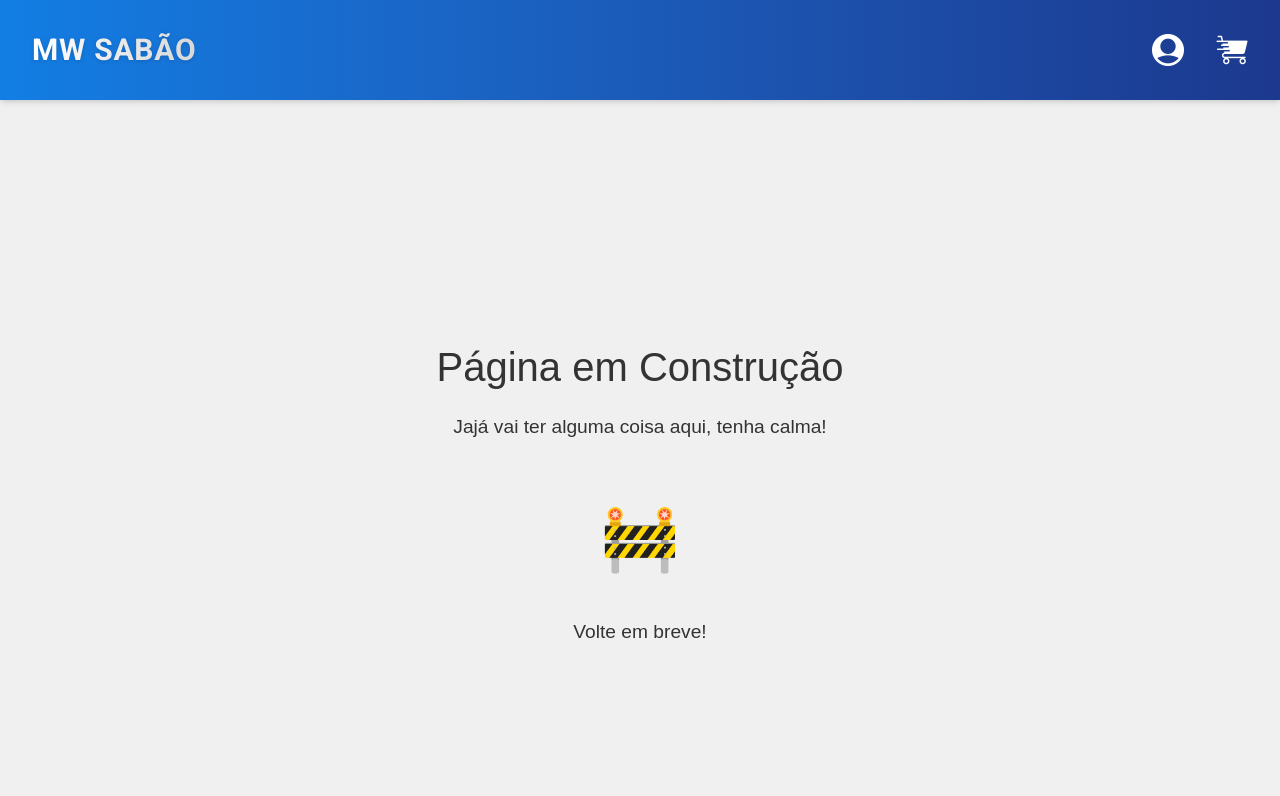
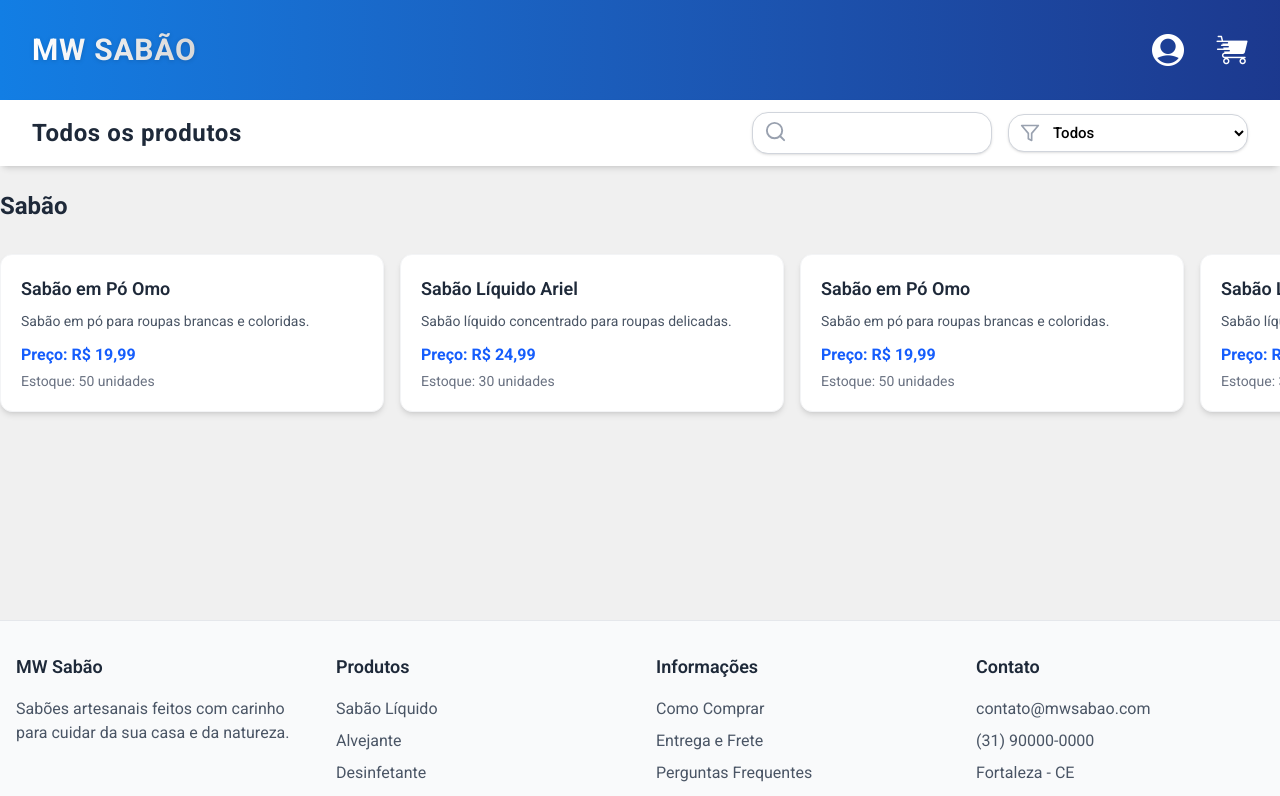
Before and after one commit to ViniMesquitaa/frontend-aderirShop, a React (Vite) app: page /catalog in a window 1280 px wide. Shown: the top 796 px of the page. Built offline with nearby package versions, Linux system fonts and the light colour scheme.

Commit message:
Catalog carrossel

```diff
--- a/src/pages/Catalog.jsx
+++ b/src/pages/Catalog.jsx
@@ -1,11 +1,78 @@
-import UnderConstruction from "../components/UnderConstruction";
+import SubHeader from "../components/SubHeader";
+import Carrossel from "../components/Carrossel";
 
+const sabaoProducts = [
+  {
+    id: 1,
+    name: "Sabão em Pó Omo",
+    description: "Sabão em pó para roupas brancas e coloridas.",
+    price: 19.99,
+    stock: 50,
+  },
+  {
+    id: 2,
+    name: "Sabão Líquido Ariel",
+    description: "Sabão líquido concentrado para roupas delicadas.",
+    price: 24.99,
+    stock: 30,
+  },{
+      id: 1,
+    name: "Sabão em Pó Omo",
+    description: "Sabão em pó para roupas brancas e coloridas.",
+    price: 19.99,
+    stock: 50,
+  }, {
+    id: 2,
+    name: "Sabão Líquido Ariel",
+    description: "Sabão líquido concentrado para roupas delicadas.",
+    price: 24.99,
+    stock: 30,
+  },  {
+    id: 1,
+    name: "Sabão em Pó Omo",
+    description: "Sabão em pó para roupas brancas e coloridas.",
+    price: 19.99,
+    stock: 50,
+  },
+  {
+    id: 2,
+    name: "Sabão Líquido Ariel",
+    description: "Sabão líquido concentrado para roupas delicadas.",
+    price: 24.99,
+    stock: 30,
+  },{
+      id: 1,
+    name: "Sabão em Pó Omo",
+    description: "Sabão em pó para roupas brancas e coloridas.",
+    price: 19.99,
+    stock: 50,
+  }, {
+    id: 2,
+    name: "Sabão Líquido Ariel",
+    description: "Sabão líquido concentrado para roupas delicadas.",
+    price: 24.99,
+    stock: 30,
+  },
+]
 
 const Catalog = () => {
   return (
-    <div>
+    <div className=" mx-auto">
+      <div className="items-center bg-white shadow-md rounded-lg mb-6">
+        <SubHeader />
+      </div>
 
-      <UnderConstruction/>
+      <div className="mx-auto max-w-7xl  overflow-x-hidden ">
+        <h2 className="text-2xl font-bold text-gray-800">Sabão</h2>
+        <Carrossel products={sabaoProducts} />
+      </div>
+
+      <div className="mx-auto max-w-7xl  overflow-x-hidden">
+        <Carrossel />
+      </div>
+      <div className="mx-auto max-w-7xl  overflow-x-hidden">
+        <Carrossel />
+      </div>
     </div>
   );
 };
```
